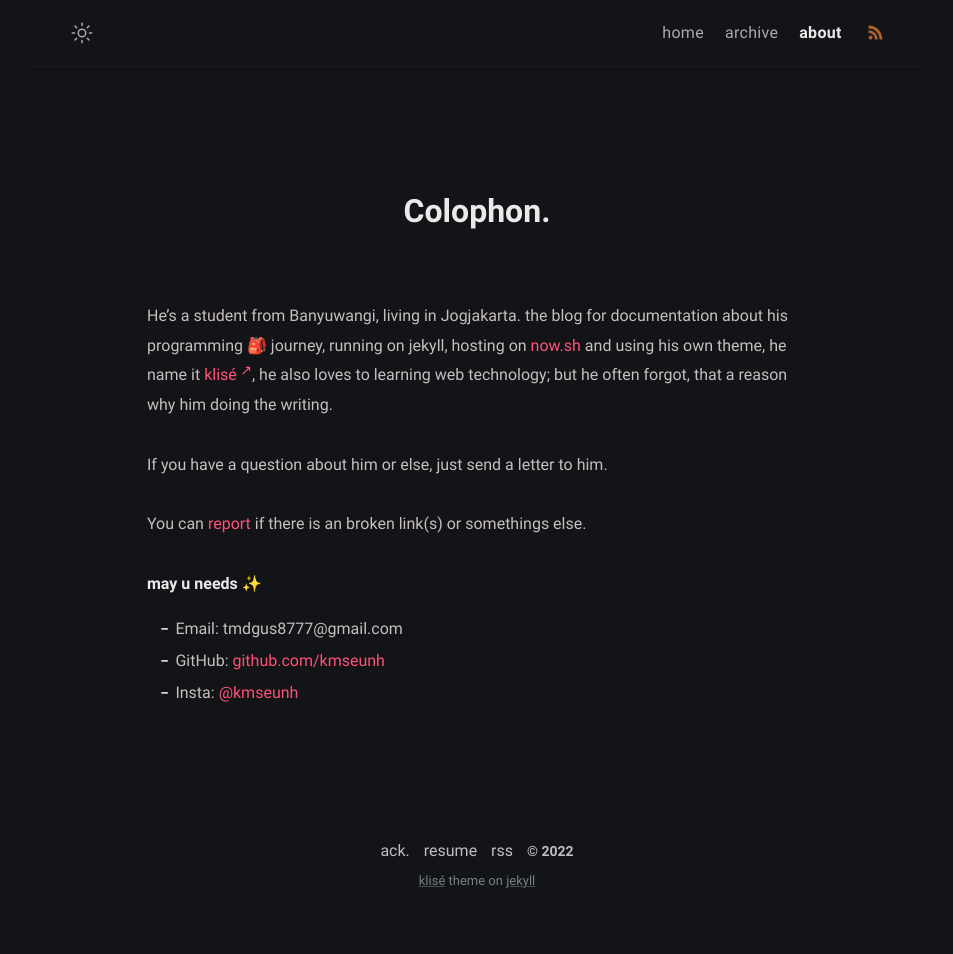
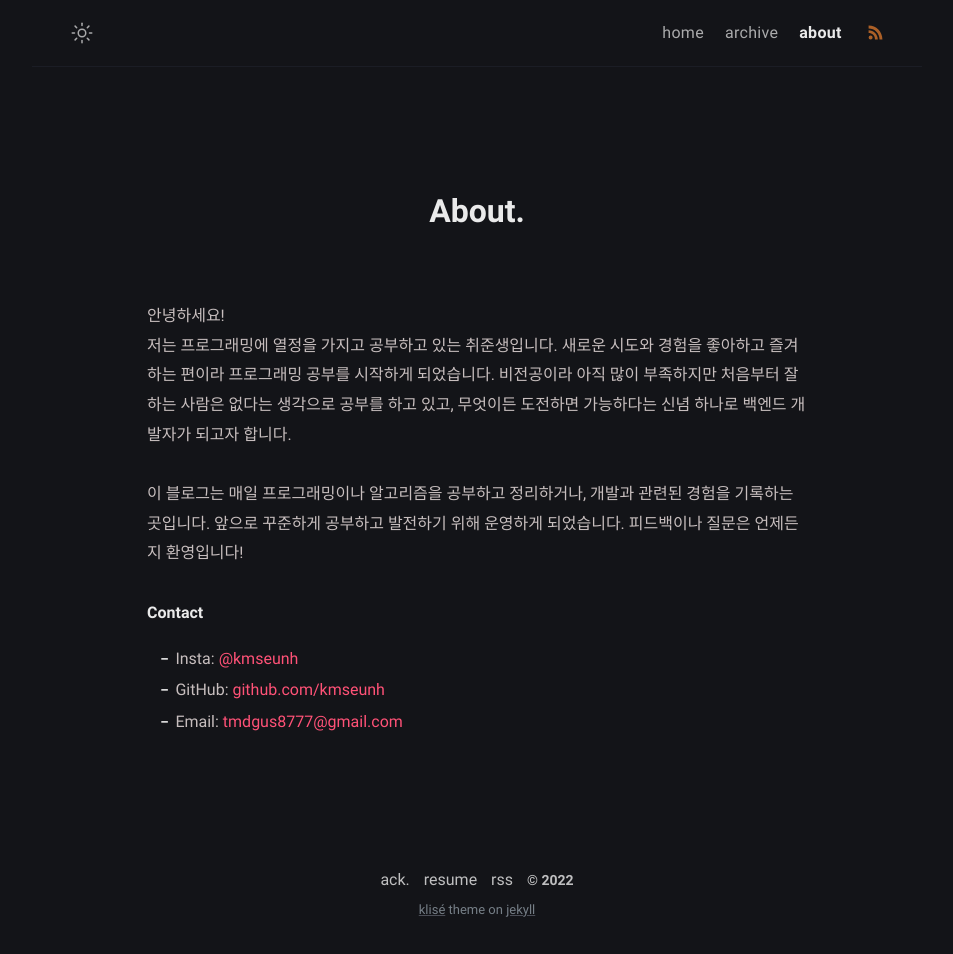
Before and after one commit to kmseunh/kmseunh.github.io, a Jekyll site: the page built from about.md, in a window 1280 px wide. Shown: the whole page, without its empty margins (163-1116 px from the left). Built offline with Jekyll 4.4.1, drawn with Linux system fonts in a browser that asks for light colours; before the commit the page ends 925 px from its top, so only the background shows below that.

Commit message:
edit about.md

```diff
--- a/about.md
+++ b/about.md
@@ -1,19 +1,17 @@
 ---
-title: Colophon
+title: About
 permalink: /about/
 layout: page
-excerpt: Hello peeps, I'm student of computer science from Banyuwangi, living in Jogjakarta. This blog for documentation about my programming journey, running on jekyll, hosting on netlify and using my own simple theme.
 comments: false
 ---
 
-He's a student from Banyuwangi, living in Jogjakarta. the blog for documentation about his programming 🎒 journey, running on jekyll, hosting on [now.sh](http://now.sh) and using his own theme, he name it <a href="https://github.com/piharpi/jekyll-klise" target="_blank" rel="noopener">klisé</a>, he also loves to learning web technology; but he often forgot, that a reason why him doing the writing.
+안녕하세요!<br>저는 프로그래밍에 열정을 가지고 공부하고 있는 취준생입니다. 새로운 시도와 경험을 좋아하고 즐겨하는 편이라 프로그래밍 공부를 시작하게 되었습니다. 비전공이라 아직 많이 부족하지만 처음부터 잘하는 사람은 없다는 생각으로 공부를 하고 있고,
+무엇이든 도전하면 가능하다는 신념 하나로 백엔드 개발자가 되고자 합니다.
 
-If you have a question about him or else, just send a letter to him.
+이 블로그는 매일 프로그래밍이나 알고리즘을 공부하고 정리하거나, 개발과 관련된 경험을 기록하는 곳입니다. 앞으로 꾸준하게 공부하고 발전하기 위해 운영하게 되었습니다. 피드백이나 질문은 언제든지 환영입니다!
 
-You can [report](http://github.com/piharpi/jekyll-klise/issues/new) if there is an broken link(s) or somethings else.
+**Contact**
 
-**may u needs ✨**
-
-- Email: {{ site.author.email }}
+-  Insta: [@kmseunh](https://www.instagram.com/kmseunh/)
 - GitHub: [github.com/{{ site.author.github }}](https://github.com/kmseunh)
--  Insta: [@kmseunh](https://www.instagram.com/kmseunh/)
+- Email: <a href="mailto:tmdgus8777@gmail.com">{{ site.author.email }}</a>
```
